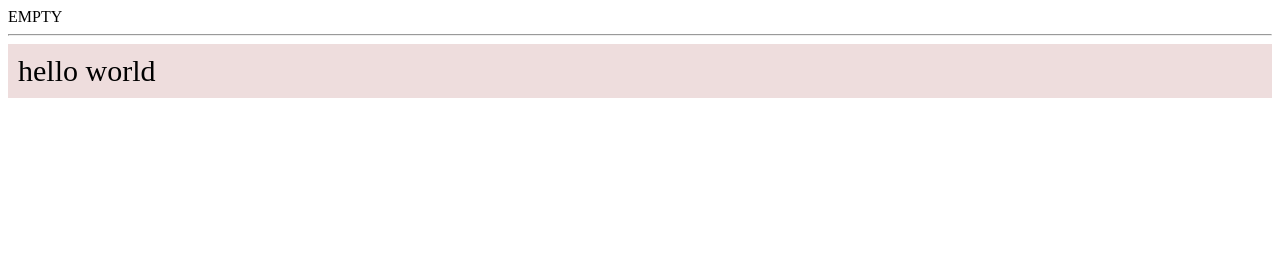
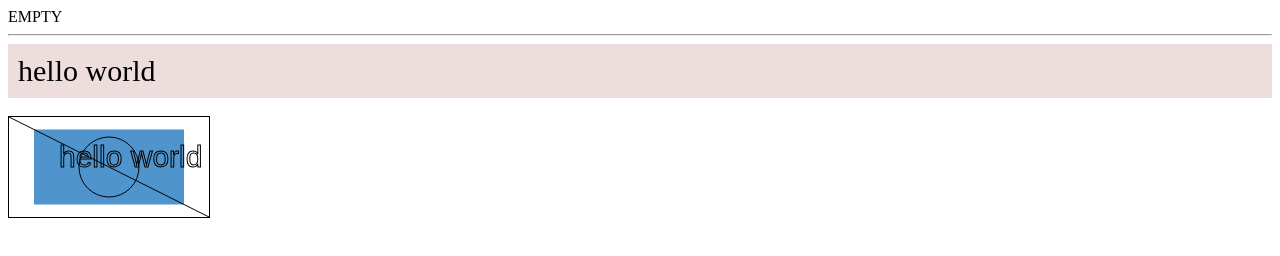
Before and after one commit to cosnofic/cosnofic, a plain HTML site: page index.html in a window 1280 px wide. Drawn offline with Linux system fonts and the light colour scheme.

Commit message:
Add files via upload

```diff
--- a/index.html
+++ b/index.html
@@ -4,8 +4,8 @@
 <meta charset="utf-8">
 <title>MACNOFIC</title>
 <!--[if lt IE 9]>
-  <script src="http://cdn.static.runoob.com/libs/html5shiv/3.7/html5shiv.min.js"></script>
-  <![endif]-->
+  <script src="http://html5shiv.googlecode.com/svn/trunk/html5.js"></script>
+<![endif]-->
 <script>document.createElement("oe")</script>
 <style>
 oe {
@@ -22,6 +22,25 @@ oe {
 EMPTY
 <hr/>
 <oe>hello world</oe>
+<br/>
+<canvas id="myCanvas" width="200" height="100" style="border:1px solid #000000;">
+</canvas>
+<script>
+var c=document.getElementById("myCanvas");
+var ctx=c.getContext("2d");
+var ctx1=c.getContext("2d");
+var ctx2=c.getContext("2d");
+ctx.fillStyle="#4F94CD";
+ctx.fillRect(25,12.5,150,75);
+ctx.moveTo(0,0);
+ctx.lineTo(200,100);
+ctx.stroke();
+ctx1.beginPath();
+ctx1.arc(100,50,30,0,2*Math.PI);
+ctx1.stroke();
+ctx2.font="30px Arial";
+ctx2.strokeText("hello world",50,50);
+</script>
 </body>
 
 </html>
```
